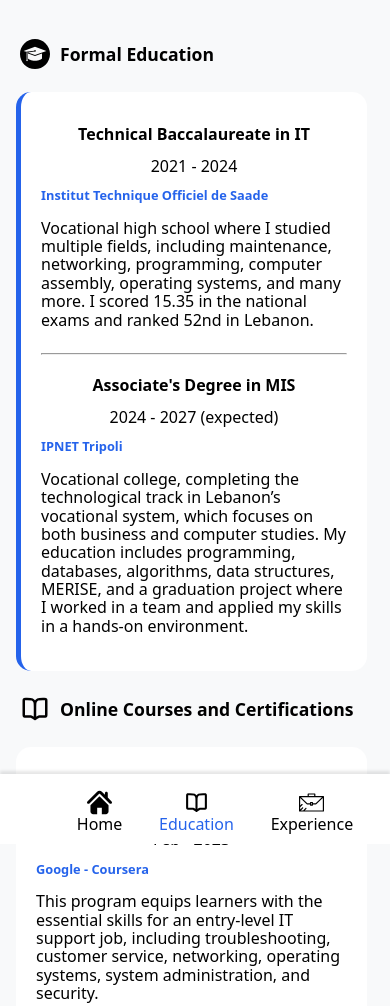
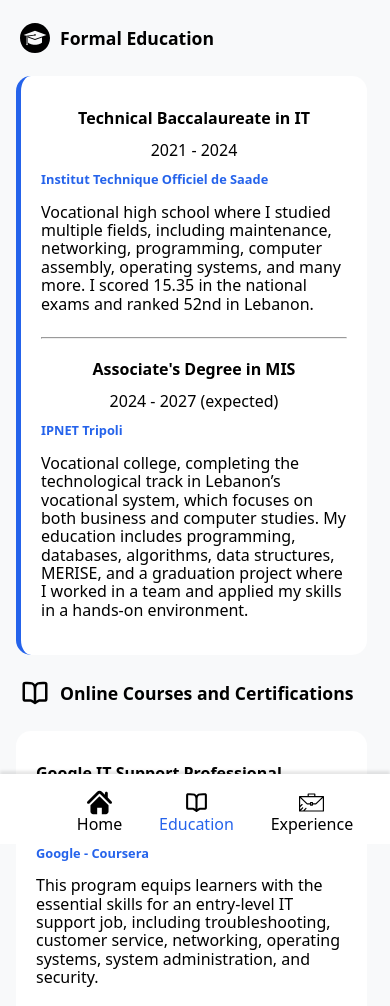
Before and after one commit to Nour-Al-Hazzouri/my-portfolio, a website: page pages/education.html in a window 390 px wide. Shown: the top 1006 px of the page. Drawn offline with nearby package versions, Linux system fonts and the light colour scheme.

Commit message:
Minor Margin Adjustment

```diff
--- a/styles.css
+++ b/styles.css
@@ -40,6 +40,10 @@
     --content-padding: 0 10px 15px 10px;
     --invert-image: invert(1) hue-rotate(180deg);
   }
+  body {
+    margin-top: 1rem;
+    margin-bottom: var(--header-footer-height);
+  }
   h1 {
     font-size: 1.1rem;
   }
@@ -79,16 +83,11 @@
     margin: var(--center);
     margin: 1rem;
   }
-  .title:first-child {
-    margin-top: 2rem;
-  }
-  .card:last-child, .home section:last-child{
-    margin-bottom: 100px;
-  }
   .title {
     gap: 10px;
   }
   footer {
+    height: var(--header-footer-height);
     width: 100%;
     position: fixed;
     bottom: 0;
```
